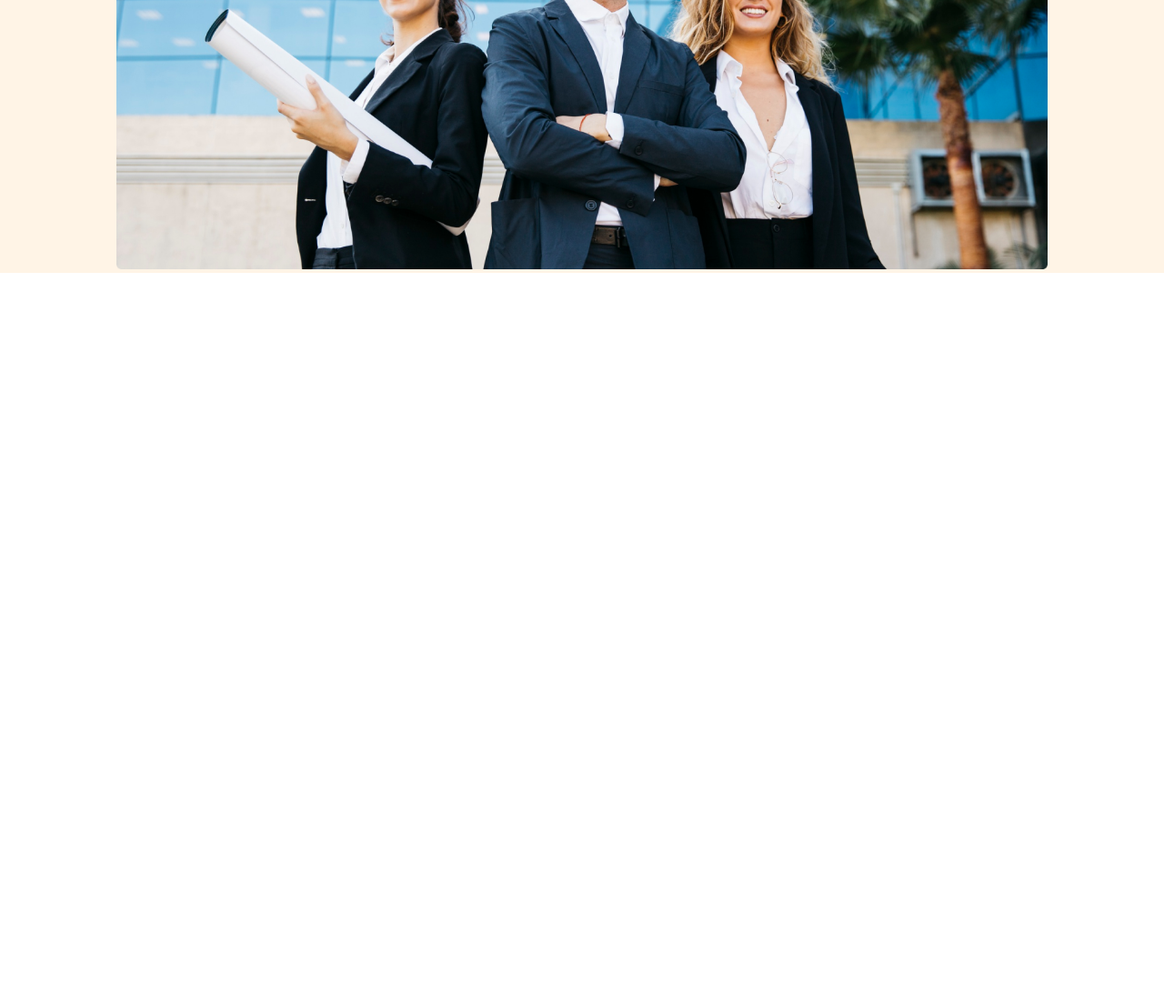
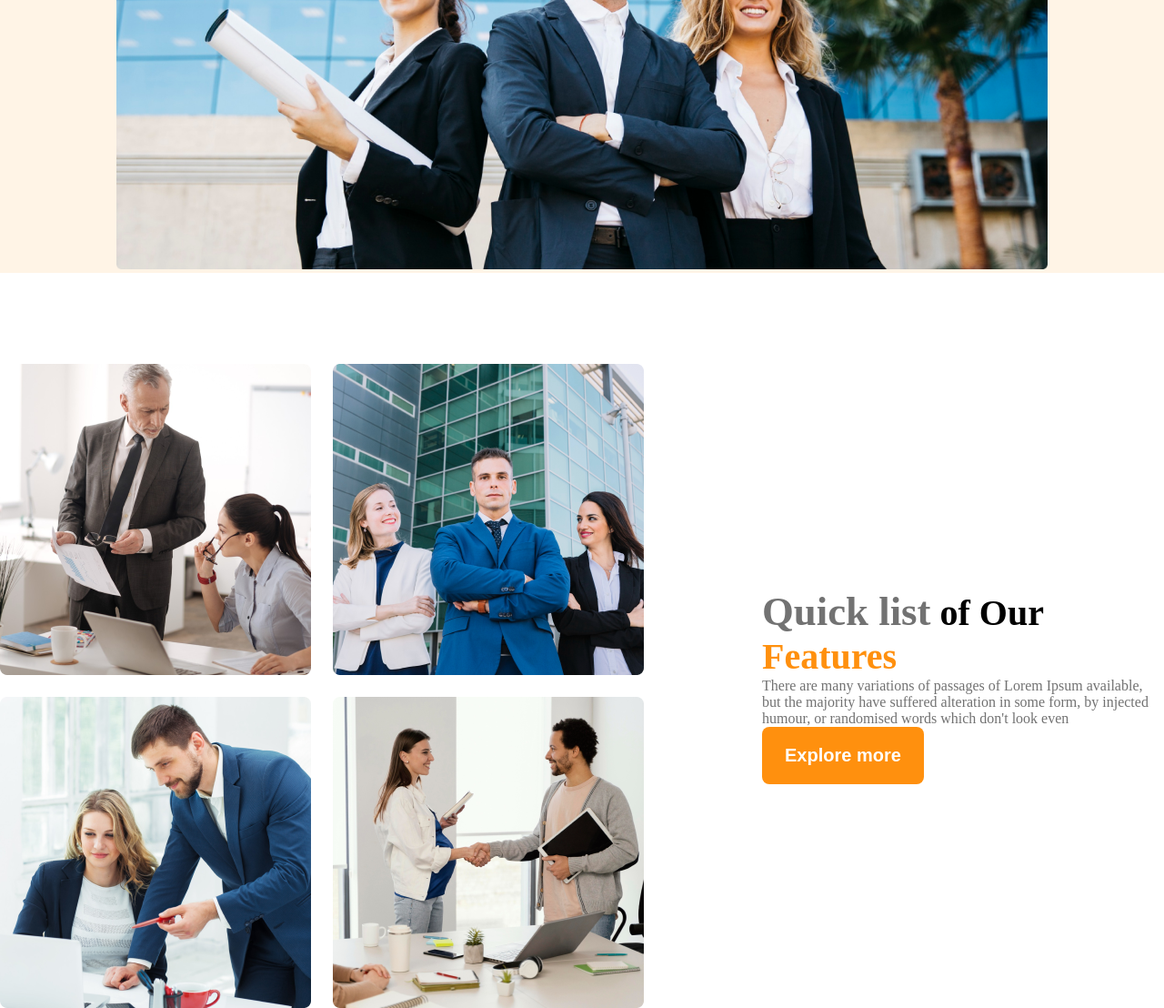
Before and after one commit to RahatInCode/g3-architect, a plain HTML site: page index.html in a window 1280 px wide. Shown: the part 596-1704 px from the top of the page at 91% size. Before the commit the page ends 896 px from the top, so only its background shows below. Drawn offline with Linux system fonts and the light colour scheme.

Commit message:
added teams section

```diff
--- a/index.html
+++ b/index.html
@@ -27,5 +27,24 @@
           <img src="images/banner.png" alt="">
         </div>
      </header>
+
+     <main>
+        <section class="team display-flex">
+            <div class="team-img-container">
+             <img src="images/team1.png" alt="">
+             <img src="images/team2.png" alt="">
+             <img src="images/team3.png" alt="">
+             <img src="images/team4.png" alt="">
+            </div>
+            <div class="our-features">
+            <h3 class="feature-title"><span id="quick-list" class="dark-3">Quick list</span> <span>of Our</span>
+                <br>  <span class="text-primary">Features</span></h3>
+            <p class="feature-description dark-3">There are many variations of passages of Lorem Ipsum available, but the majority have suffered alteration in some form, by injected humour, or randomised words which don't look even</p>
+            <button class="btn-primary">Explore more</button>
+            </div>
+
+        </section>
+     </main>
+
 </body>
 </html>
--- a/style.css
+++ b/style.css
@@ -17,6 +17,9 @@
     display: flex;
   }
 
+  .text-primary{
+    color: rgb(255, 144, 14);
+  }
 .btn-primary{
   background-color: #FF900E;
   color: white;
@@ -26,6 +29,15 @@
   border-radius: 8px;
   border: none;
 
+}
+
+main{
+  max-width: 1440px;
+  margin: 0 auto;
+}
+
+main > section{
+  margin-top: 100px;
 }
 /*dark-02 color*/
 .dark-2{
@@ -91,10 +103,60 @@ align-items: center;
   margin-top: 25px;
 }
 
+/*team and features*/
+
+.team{
+  align-items: center;
+}
+
+.team-img-container{
+  display: grid;
+  grid-template-columns: repeat(2,1fr);
+  gap: 24px;
+}
+
+.our-features{
+  margin-left: 130px;
+  max-width: 530px;
+}
+
+
+.feature-title{
+  font-size: 2.5rem;
+}
+
+#quick-list{
+  font-size: 2.8rem;
+  font-weight: 700;
+}
+
+
 /*responsive*/
 
 @media  screen and (max-width:567px) {
-  .navbar, .nav-links{
+  .navbar,
+   .nav-links,
+    .team{
     flex-direction: column;
   }
+
+  .team-img-container{
+    grid-template-columns: repeat(1,1fr);
+  }
+.our-features{
+  margin-left: 10px;
 }
+
+}
+
+/*for medium sized device*/
+@media screen and(min-width:567px) and(max-width:992px)   {
+
+.teams{
+  flex-direction: column;
+}
+.our-features{
+  margin-left: 10px;
+}
+
+}
```
